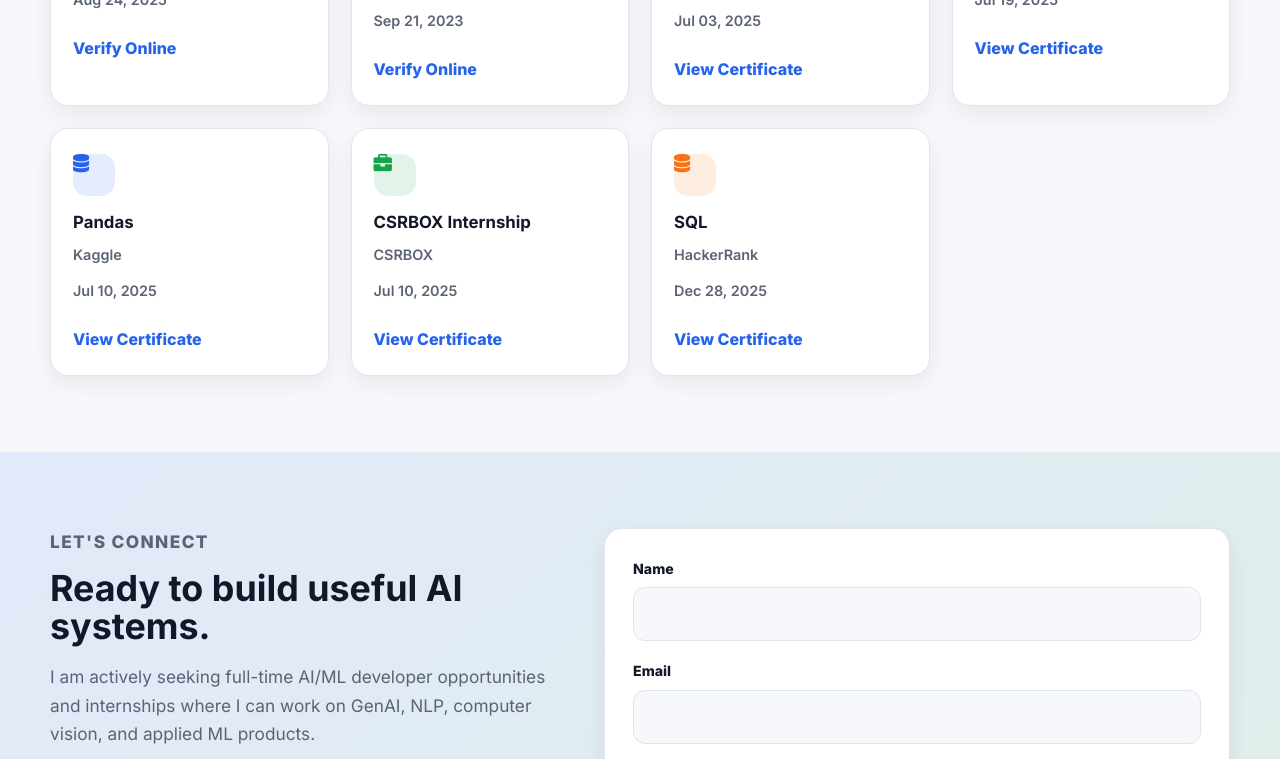
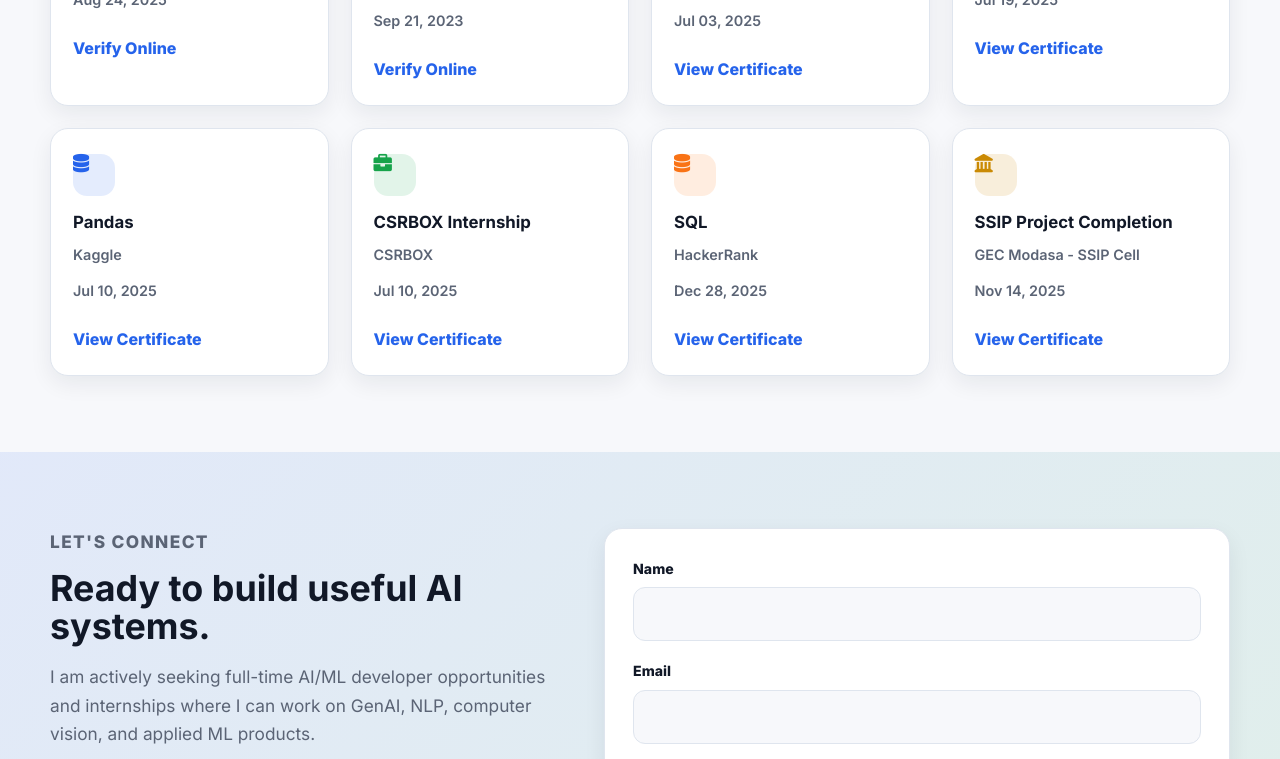
Before and after one commit to Priyanka777444/portfolio, a plain HTML site: page index.html in a window 1280 px wide. Shown: the part 3724-4483 px from the top of the page. Drawn offline with Linux system fonts and the light colour scheme.

Commit message:
Add SSIP project completion certificate page for UniSign

```diff
--- a/index.html
+++ b/index.html
@@ -127,8 +127,8 @@
                         <p>Won a college competition and secured SIH funding for a real-time sign language recognition app. Built CNN-based recognition and language processing workflows with 95% test accuracy on a custom dataset.</p>
                         <div class="project-tech">
                             <span>CNN</span><span>NLP</span><span>TensorFlow</span><span>Android</span>
-                        </div>
-<div class="project-actions">
+</div>
+                        <div class="project-actions">
                             <a href="https://github.com/Priyanka777444/unisign-sign-language-recognition" target="_blank" rel="noopener" class="project-link">View Code <i class="fab fa-github"></i></a>
                             <a href="https://play.google.com/store/apps/details?id=com.unisign.app" target="_blank" rel="noopener" class="project-link">Early Access <i class="fas fa-external-link-alt"></i></a>
                             <a href="ssip-certificate.html" class="project-link">View SSIP Certificate <i class="fas fa-certificate"></i></a>
@@ -317,8 +317,16 @@
                         <i class="fas fa-database cert-icon"></i>
                         <h3>SQL</h3>
                         <p class="issuer">HackerRank</p>
-                        <p class="date">Dec 28, 2025</p>
+<p class="date">Dec 28, 2025</p>
                         <a href="certificates/sql_basic certificate.pdf" target="_blank" class="project-link">View Certificate</a>
+                    </article>
+
+                    <article class="cert-card">
+                        <i class="fas fa-landmark cert-icon"></i>
+                        <h3>SSIP Project Completion</h3>
+                        <p class="issuer">GEC Modasa - SSIP Cell</p>
+                        <p class="date">Nov 14, 2025</p>
+                        <a href="ssip-certificate.html" class="project-link">View Certificate</a>
                     </article>
                 </div>
             </div>
```
